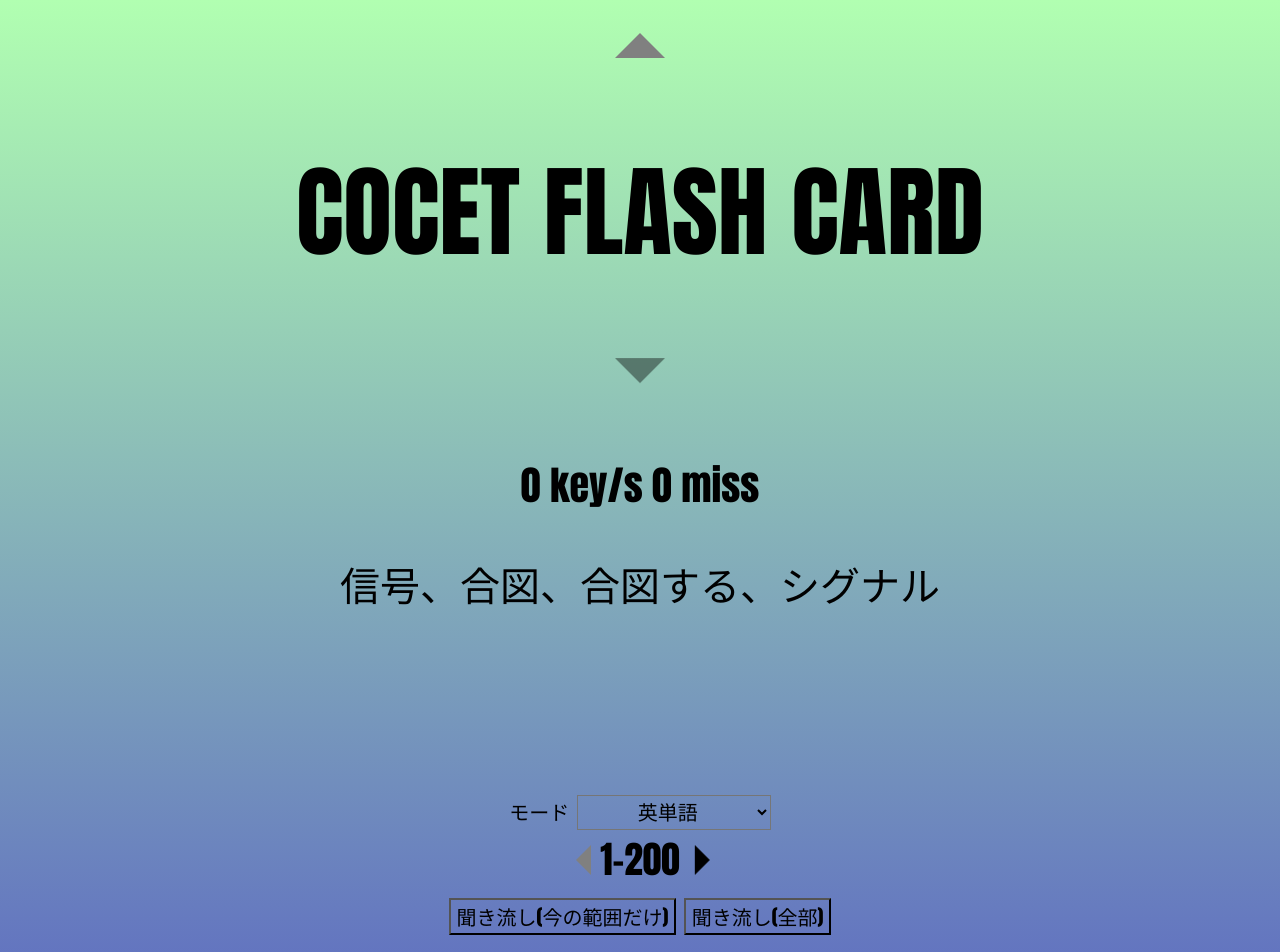
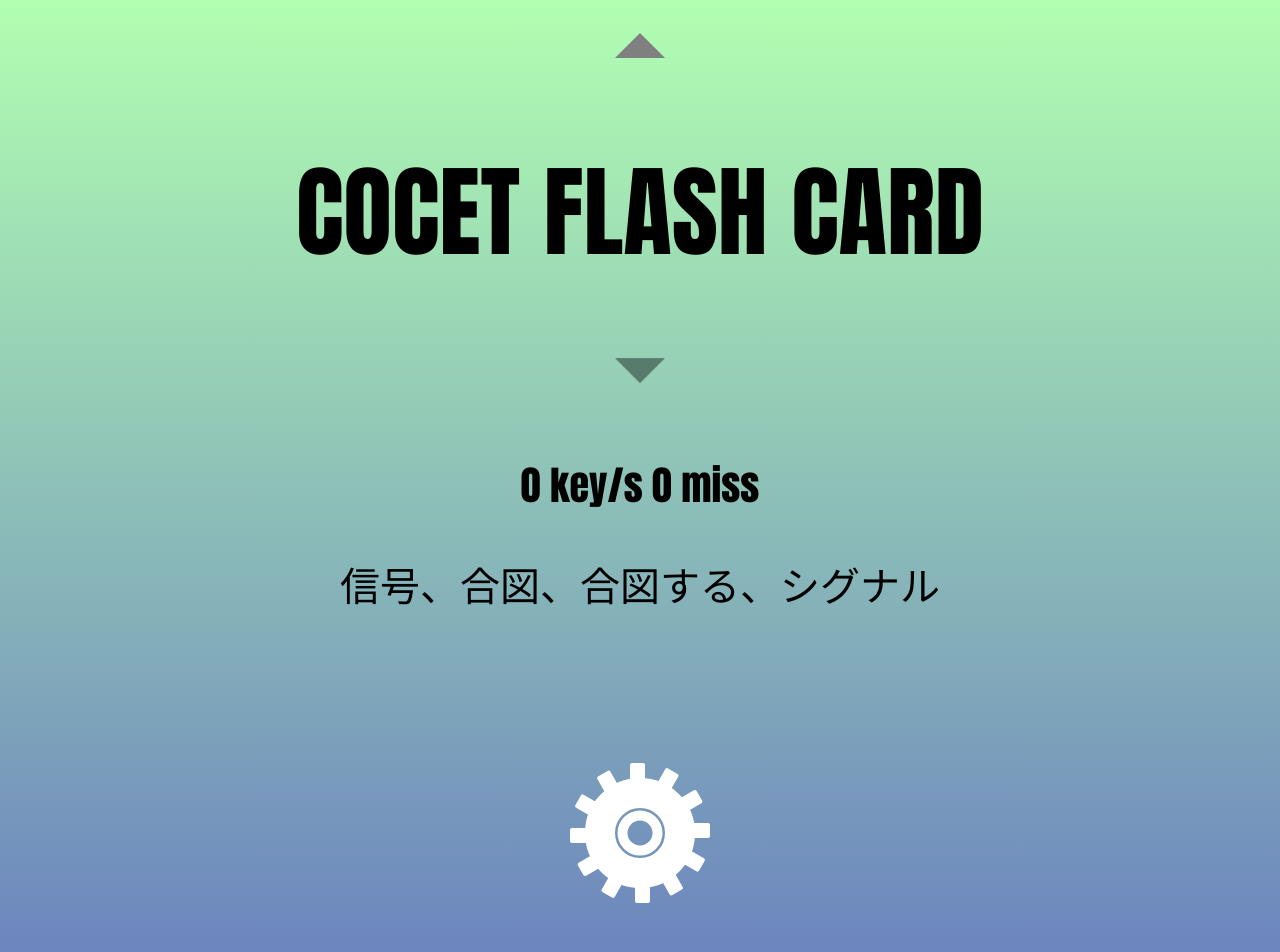
Before and after one commit to 6666dustry/cocet-flashcard, a SvelteKit app: page / in a window 1280 px wide. Shown: the top 952 px of the page. Built offline with nearby package versions, Linux system fonts and the light colour scheme; a web font is replaced by a local one.

Commit message:
はぐるま

```diff
--- a/src/routes/+page.svelte
+++ b/src/routes/+page.svelte
@@ -4,6 +4,7 @@
 	import Radio from './Radio.svelte';
 	import LongHard from './LongHard.svelte';
 	import Long from './Long.svelte';
+	import Gear from './Gear.svelte';
 	let elem = Short;
 </script>
 
@@ -21,6 +22,7 @@
 	</style>
 </svelte:head>
 <svelte:component this={elem} />
+<Gear />
 <br />
 <label for="mode">モード</label>
 <select bind:value={elem} name="mode" id="mode">
--- /dev/null
+++ b/src/routes/Gear.svelte
@@ -0,0 +1,36 @@
+<svg xmlns="http://www.w3.org/2000/svg" width="200" height="200" version="1.1">
+	<g transform="translate(100,100)">
+		<circle cx="0" cy="0" r="40" fill="none" stroke="white" stroke-width="30" />
+		<circle cx="0" cy="0" r="17.5" fill="none" stroke="white" stroke-width="10" />
+		{#each Array(12) as _, i}
+			<rect
+				x="-10"
+				y="-70"
+				width="15"
+				height="30"
+				rx="2"
+				ry="2"
+				fill="white"
+				transform={`rotate(${i * 30})`}
+			/>
+		{/each}
+		<!-- 必要な数だけ歯を追加します-->
+	</g>
+	<animateTransform
+		attributeName="transform"
+		attributeType="XML"
+		type="rotate"
+		from="0"
+		to="360"
+		dur="5s"
+		repeatCount="indefinite"
+	/>
+</svg>
+
+<style>
+	svg {
+		position: relative;
+		z-index: -100;
+		margin: auto;
+	}
+</style>
```
